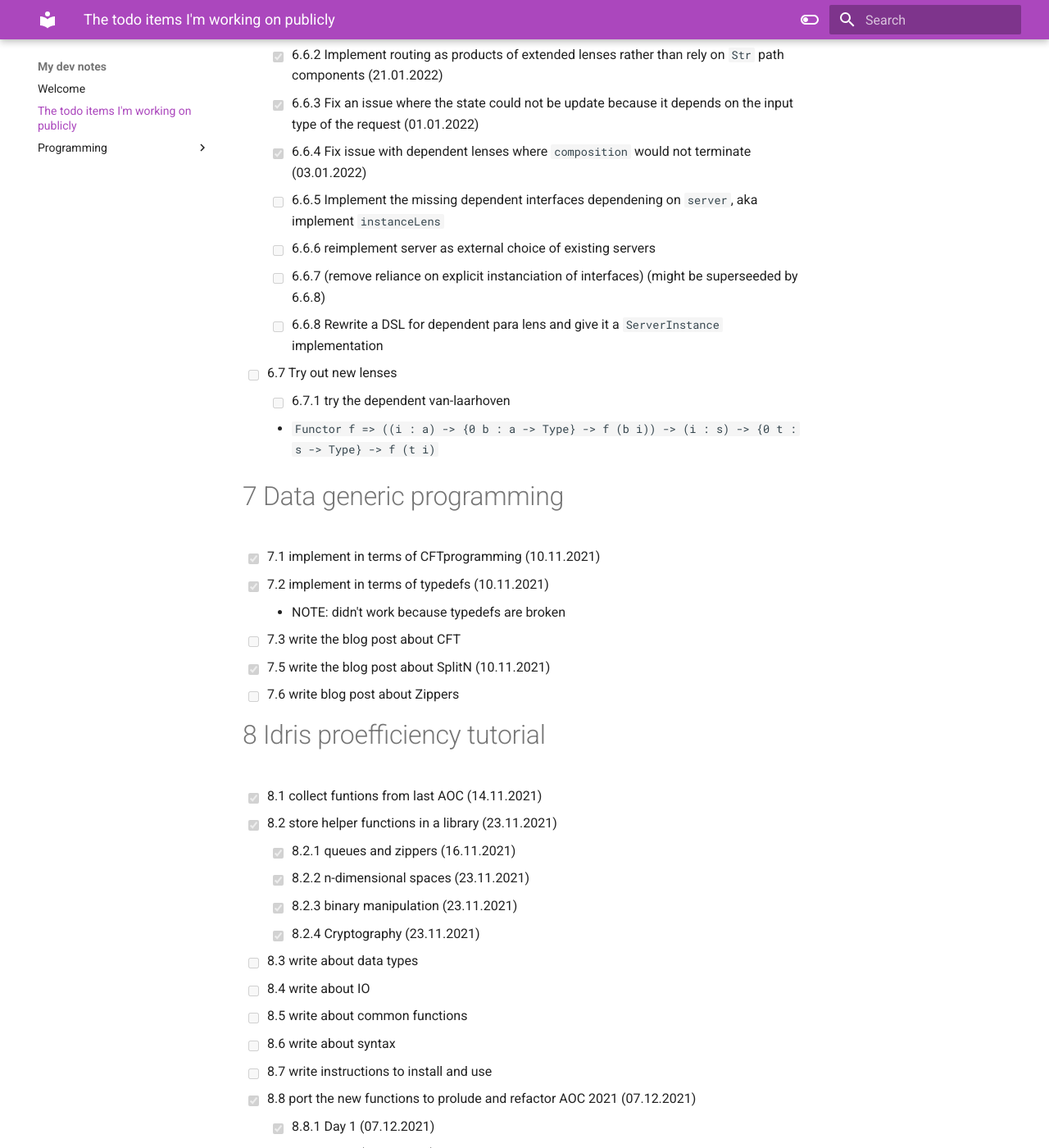
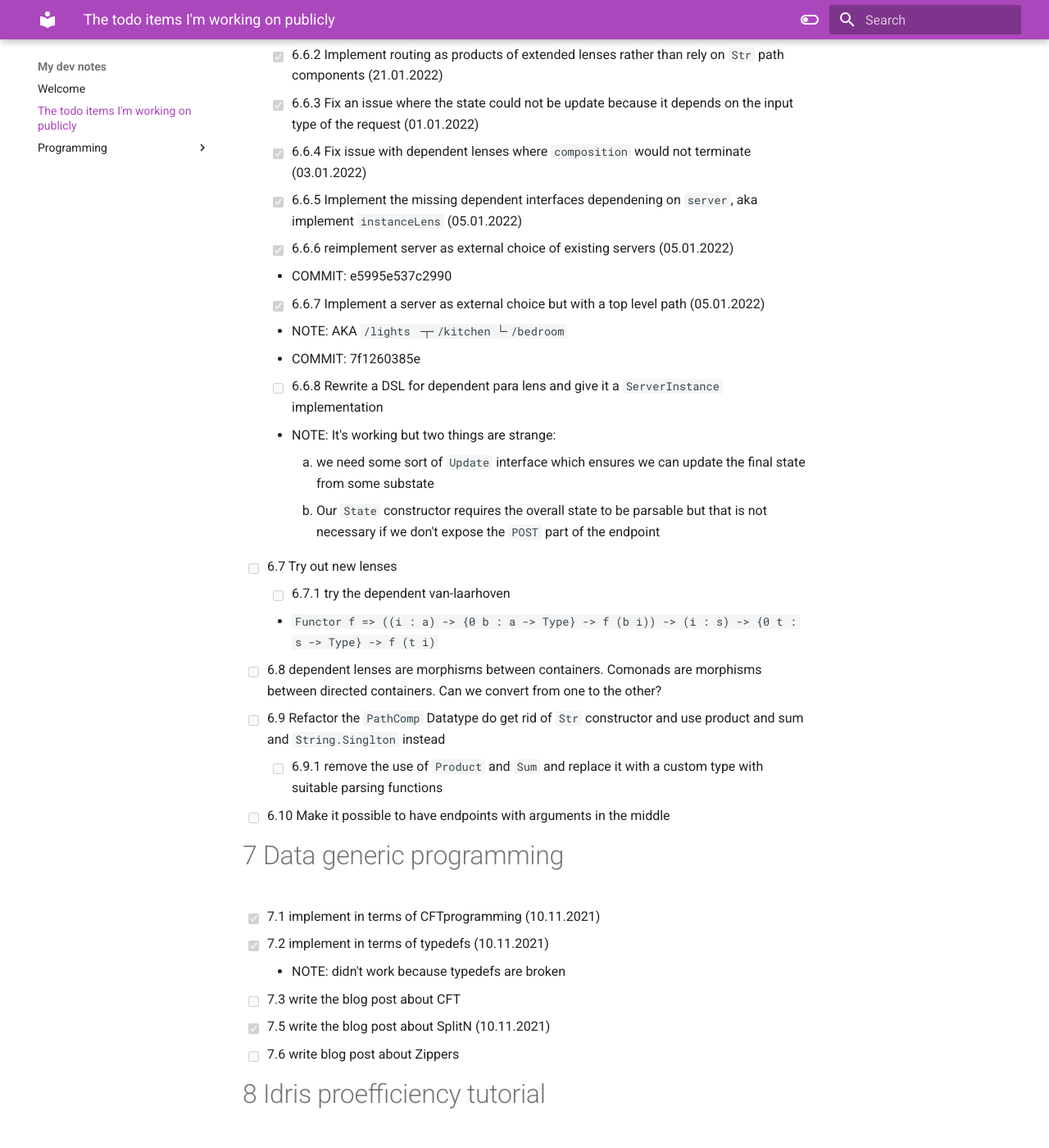
Before and after one commit to andrevidela/dev-notes, an MkDocs documentation site: the page built from docs/TASKS.md, in a window 1280 px wide and 1400 px high, scrolled down 2952 px. Shown: the whole window at 82% size. Built offline with MkDocs 1.6.1 and Material for MkDocs 9.7.7, drawn with Linux system fonts in a browser that asks for light colours; some of the changed text lies outside the part shown.

Commit message:
update TASKS

````diff
--- a/docs/TASKS.md
+++ b/docs/TASKS.md
@@ -87,18 +87,34 @@ inherit the number of the project they belong to.
     - [x] 6.6.2 Implement routing as products of extended lenses rather than rely on `Str` path components (21.01.2022)
     - [x] 6.6.3 Fix an issue where the state could not be update because it depends on the input type of the request (01.01.2022)
     - [x] 6.6.4 Fix issue with dependent lenses where `composition` would not terminate (03.01.2022)
-    - [ ] 6.6.5 Implement the missing dependent interfaces dependening on `server`, aka implement `instanceLens`
-    - [ ] 6.6.6 reimplement server as external choice of existing servers
-    - [ ] 6.6.7 (remove reliance on explicit instanciation of interfaces) (might be superseeded by 6.6.8)
+    - [x] 6.6.5 Implement the missing dependent interfaces dependening on `server`, aka implement `instanceLens` (05.01.2022)
+    - [x] 6.6.6 reimplement server as external choice of existing servers (05.01.2022)
+      - COMMIT: e5995e537c2990
+    - [x] 6.6.7 Implement a server as external choice but with a top level path (05.01.2022)
+      - NOTE: AKA
+        ```
+        /lights ╶┬╴/kitchen
+                 └╴/bedroom
+        ```
+      - COMMIT: 7f1260385e
     - [ ] 6.6.8 Rewrite a DSL for dependent para lens and give it a `ServerInstance` implementation
+      - NOTE: It's working but two things are strange:
+        1. we need some sort of `Update` interface which ensures we can update the final state from some substate
+        2. Our `State` constructor requires the overall state to be parsable but that is not necessary if we don't expose the
+           `POST` part of the endpoint
   - [ ] 6.7 Try out new lenses
     - [ ] 6.7.1 try the dependent van-laarhoven
       - ```
         Functor f => ((i : a) -> {0 b : a -> Type} -> f (b i)) ->
                      (i : s) -> {0 t : s -> Type} -> f (t i)
         ```
-
-
+  - [ ] 6.8 dependent lenses are morphisms between containers. Comonads are morphisms between
+    directed containers. Can we convert from one to the other?
+  - [ ] 6.9 Refactor the `PathComp` Datatype do get rid of `Str` constructor and use product and sum
+    and `String.Singlton` instead
+    - [ ] 6.9.1 remove the use of `Product` and `Sum` and replace it with a custom type with suitable
+      parsing functions
+  - [ ] 6.10 Make it possible to have endpoints with arguments in the middle
 
 # 7 Data generic programming
   - [x] 7.1 implement in terms of CFTprogramming (10.11.2021)
@@ -142,23 +158,23 @@ inherit the number of the project they belong to.
   - [ ] 9.5 Draw logo for AOC
 
 # Done:
-- [-] Reproduce bug about namespaces and non-total functions at typechecking
-  - NOTE: If you implement a function `f` inside a module `NS` and you create
-    an additional namespace `NS` inside your module and have another function `f`
-    inside it. Then implementing the nested `f` (`NS.NS.f`) as `f = NS.f` won't
-    refer to the `f` at the top level module, but will refer to itself.
-    This is obviously not total, and if you call `NS.NS.f` then it will loop
-    forever. If `NS.NS.f` happens to occur at compile-time, the typechecker will
-    hang forever.
-  - NOTE: I gave up, it takes too much time and it's too finnicky.
-- [x] Fix prolude with latest Idris version (07.12.2021)
-- [x] install LSP (05.12.2021)
-- [x] fix the injection PR (10.11.2021)
-- [x] fix the parser PR (10.11.2021)
-- ## 1 install Scala 3
-  - [x] 1.1 implement STLC with Match types ??? -- didn't work
-- ## 2 figure out a DSL for programs
-  - [x] 2.5 Check the injectivity pull request
-  - [x] 2.6 Finish the dev notes about Idris2
-  - [x] 2.7 Write the documentation for string interpolation concat
-- [x] fix the PR about injection (23.11.2021)
+ - [-] Reproduce bug about namespaces and non-total functions at typechecking
+     - NOTE: If you implement a function `f` inside a module `NS` and you create
+       an additional namespace `NS` inside your module and have another function `f`
+       inside it. Then implementing the nested `f` (`NS.NS.f`) as `f = NS.f` won't
+       refer to the `f` at the top level module, but will refer to itself.
+       This is obviously not total, and if you call `NS.NS.f` then it will loop
+       forever. If `NS.NS.f` happens to occur at compile-time, the typechecker will
+       hang forever.
+     - NOTE: I gave up, it takes too much time and it's too finnicky.
+ - [x] Fix prolude with latest Idris version (07.12.2021)
+ - [x] install LSP (05.12.2021)
+ - [x] fix the injection PR (10.11.2021)
+ - [x] fix the parser PR (10.11.2021)
+ - ## 1 install Scala 3
+   - [x] 1.1 implement STLC with Match types ??? -- didn't work
+ - ## 2 figure out a DSL for programs
+   - [x] 2.5 Check the injectivity pull request
+   - [x] 2.6 Finish the dev notes about Idris2
+   - [x] 2.7 Write the documentation for string interpolation concat
+ - [x] fix the PR about injection (23.11.2021)
````
Also changed, not shown: other parts of docs/TASKS.md (+1 -1 lines).
